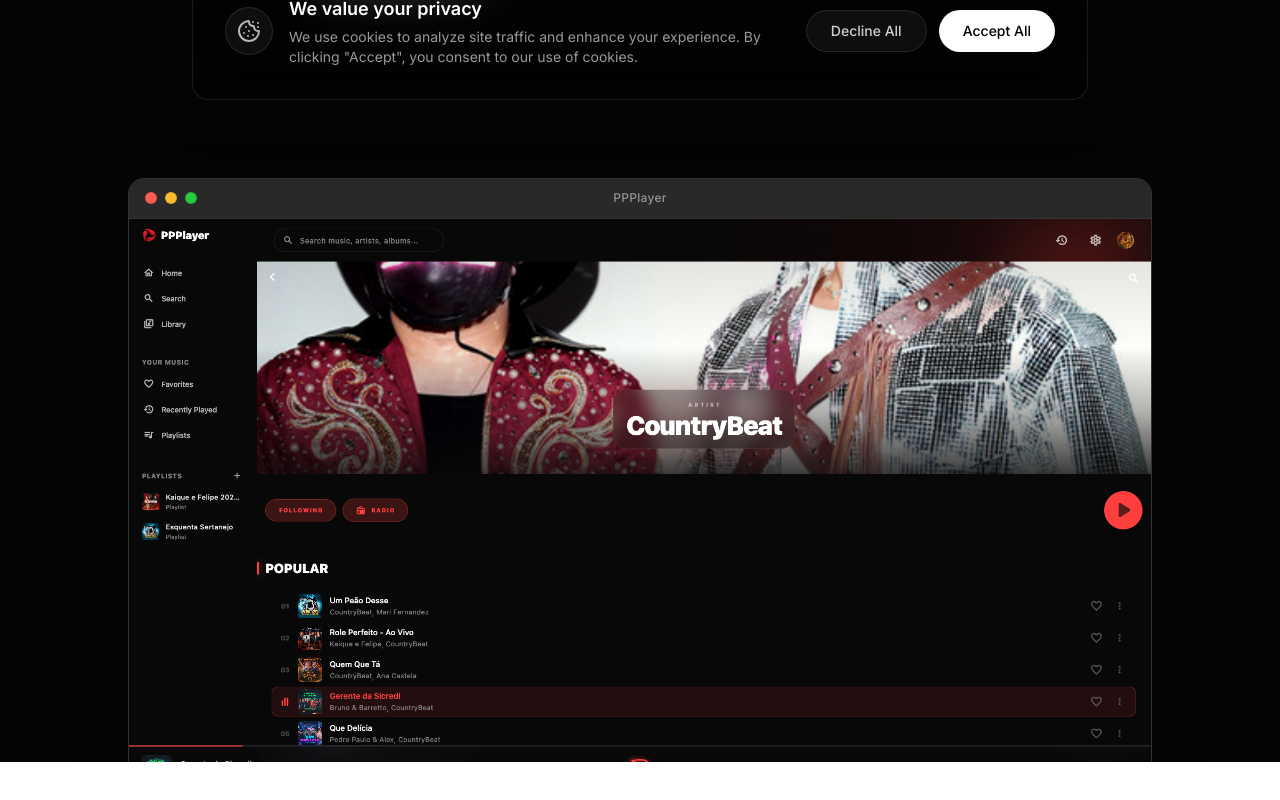
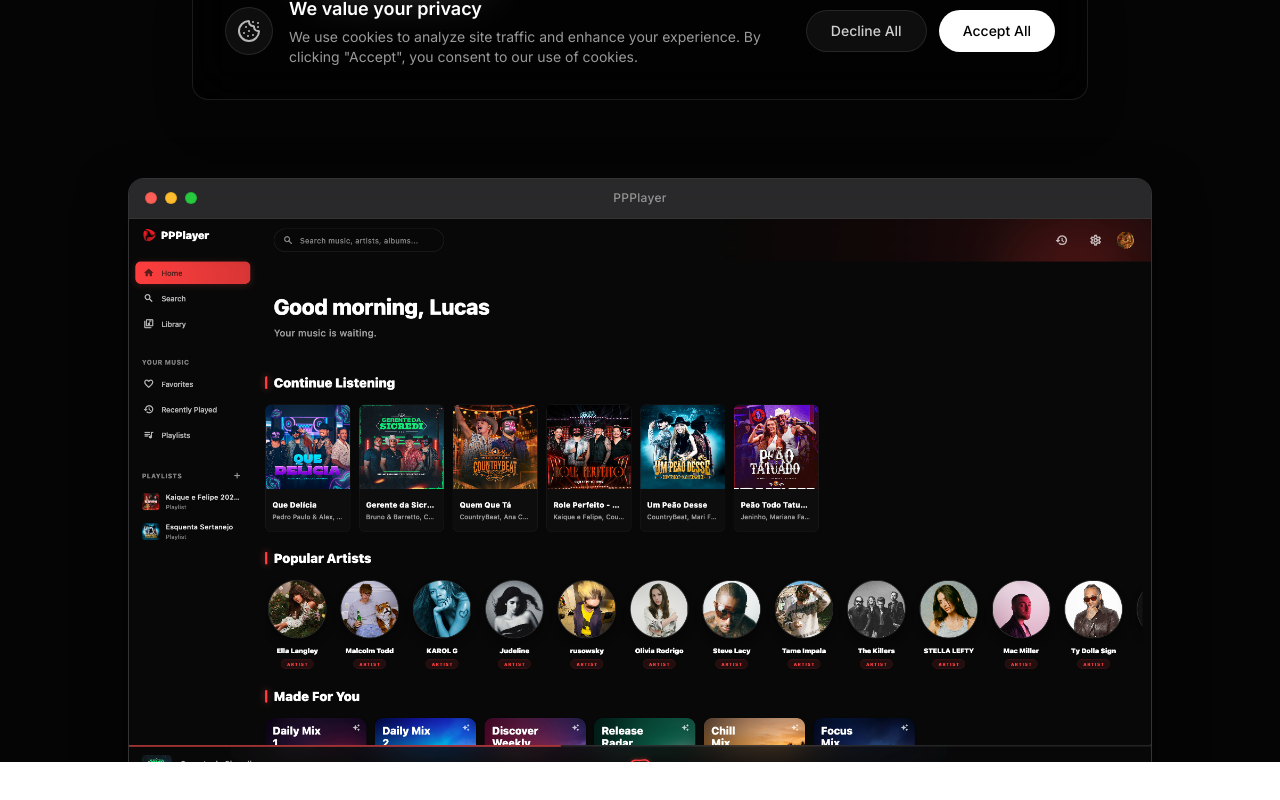
Before and after one commit to ppplayermusic/website, a Next.js app: page / in a window 1280 px wide. Shown: the part 676-1476 px from the top of the page. Built offline with nearby package versions, Linux system fonts and the light colour scheme.

Commit message:
feat: update hero section screenshot to home view

```diff
--- a/components/sections/HeroSection.tsx
+++ b/components/sections/HeroSection.tsx
@@ -56,7 +56,7 @@ export default function HeroSection() {
         >
           <MacOSWindowFrame title="PPPlayer">
             <Image
-              src="/images/screenshot-artist.png"
+              src="/images/screenshot-home.png"
               alt="PPPlayer App Interface"
               width={1920}
               height={1080}
```
